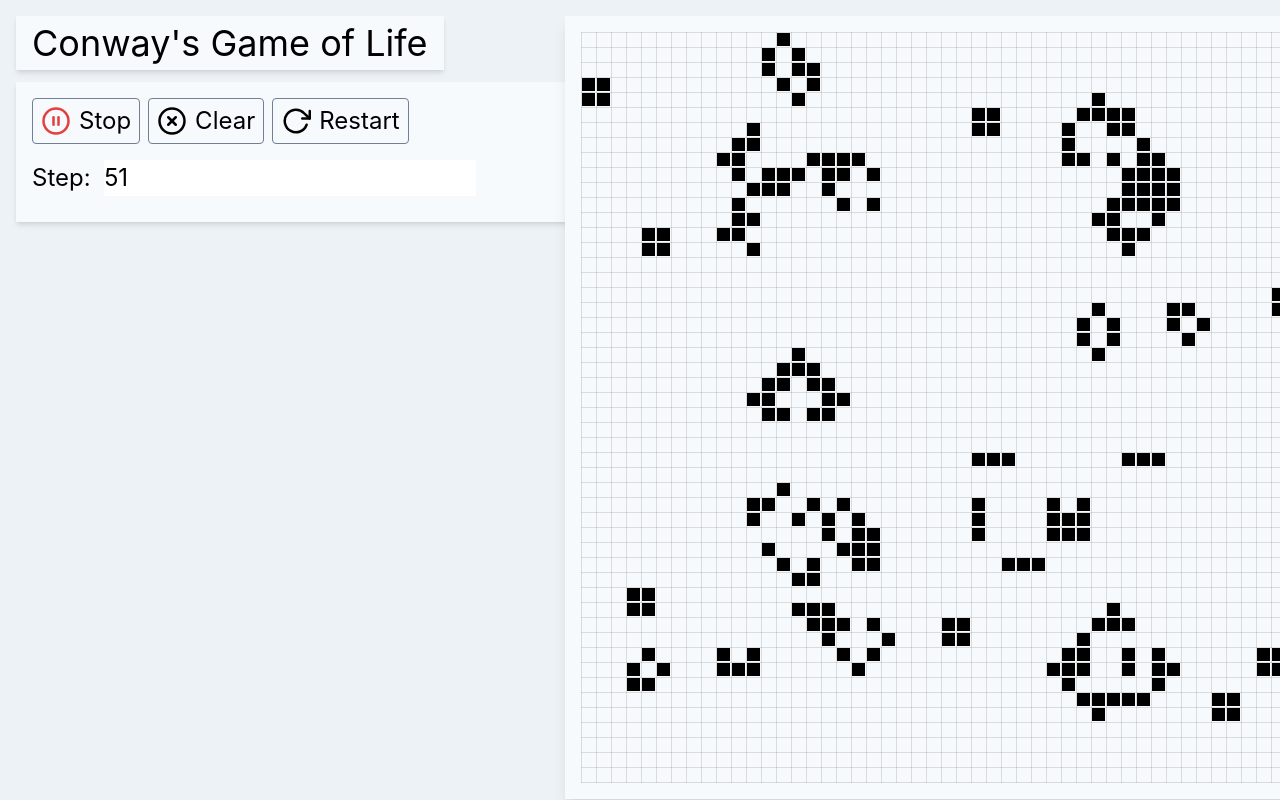
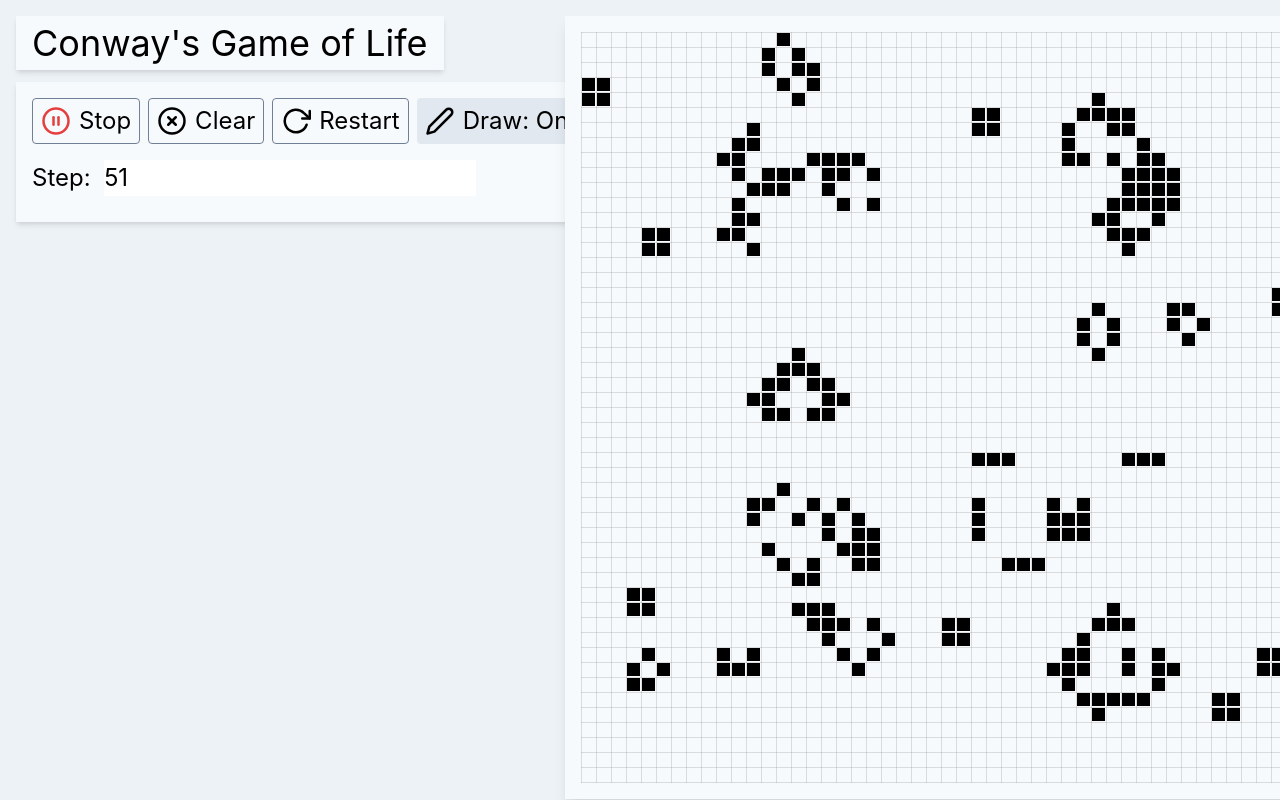
Before and after one commit to daltojohnso/conway, a React (Create React App) app: page / in a window 1280 px wide. Shown: the top 800 px of the page. Built offline with nearby package versions, Linux system fonts and the light colour scheme; the HTML template or start-up script is replaced by a standard one.

Commit message:
add draw mode

```diff
--- a/src/App.js
+++ b/src/App.js
@@ -9,6 +9,7 @@ function App() {
   const [matrix, setMatrix] = useState(initialMatrix);
   const [stepCount, setStepCount] = useState(1);
   const [stopped, setStopped] = useState(false);
+  const [isDrawing, setIsDrawing] = useState(true);
   const [dead, setDead] = useState(false);
 
   useEffect(() => {
@@ -42,6 +43,12 @@ function App() {
             setStepCount(1);
             setDead(true);
             break;
+        case 'drawmode:on':
+            setIsDrawing(true);
+            break;
+        case 'drawmode:off':
+            setIsDrawing(false);
+            break;
         default:
             break;
       }
@@ -60,12 +67,12 @@ function App() {
                 Conway's Game of Life
             </h1>
             <div className="bg-gray-100 shadow-md  ">
-                <Config  config={{ stepCount, stopped }} onChange={onConfigChange} />
+                <Config  config={{ stepCount, stopped, isDrawing }} onChange={onConfigChange} />
             </div>
         </div>
         <div className="flex flex-col justify-center items-center">
             <div style={{minWidth: 750}} className="p-4 bg-gray-100 shadow-lg">
-                <CanvasGrid matrix={matrix} flip={onFlip} size={15} />
+                <CanvasGrid matrix={matrix} flip={onFlip} size={15} isDrawing={isDrawing} />
             </div>
         </div>
     </main>
--- a/src/Config.js
+++ b/src/Config.js
@@ -1,9 +1,11 @@
 import React, {useCallback} from 'react';
-import { FiPauseCircle, FiPlayCircle, FiRotateCw, FiXCircle} from 'react-icons/fi';
+import { FiPauseCircle, FiPlayCircle, FiRotateCw, FiXCircle, FiEdit2} from 'react-icons/fi';
+import classnames from 'classnames';
 
 const Config = ({
     config: {
         stopped,
+        isDrawing,
         stepCount
     },
     onChange
@@ -19,6 +21,10 @@ const Config = ({
     const onRestart = useCallback(() => {
         onChange({action: 'restart'});
     }, [onChange]);
+
+    const onDraw = useCallback(() => {
+        onChange({action: isDrawing ? 'drawmode:off' : 'drawmode:on'});
+    }, [isDrawing, onChange]);
 
     return (
         <div className="grid grid-cols-1 grid-rows-2 gap-4 p-4">
@@ -40,6 +46,10 @@ const Config = ({
                     <FiRotateCw className="mr-2 text-3xl" />
                     <span>Restart</span>
                 </button>
+                <button onClick={onDraw} className={classnames('mr-2 inline-flex justify-center items-center text-2xl bg-transparent hover:bg-gray-400 py-1 px-2 border border-gray-600 hover:border-transparent rounded', {'bg-gray-300 border-none': isDrawing})}>
+                    <FiEdit2 className="mr-2 text-3xl" />
+                    <span>{isDrawing ? 'Draw: On' : 'Draw: Off'}</span>
+                </button>
             </div>
             <div>
                 <label className="text-2xl">
--- a/src/Grid.js
+++ b/src/Grid.js
@@ -21,7 +21,7 @@ const gridlines = size => `<svg width="100%" height="100%" xmlns="http://www.w3.
     <rect width="100%" height="100%" fill="url(#smallGrid)" />
 </svg>`;
 
-export const CanvasGrid = ({matrix, flip, stop, size}) => {
+export const CanvasGrid = ({matrix, flip, stop, size, isDrawing}) => {
     const canvasRef = useRef(null);
     const [xy, setXY] = useState([-1, -1]);
     const [isClicking, setIsClicking] = useState(false);
@@ -68,6 +68,8 @@ export const CanvasGrid = ({matrix, flip, stop, size}) => {
     }, []);
 
     useEffect(() => {
+        if (!isDrawing) return;
+
         const canvas = canvasRef.current;
         canvas.addEventListener('mousedown', onMousedown);
         canvas.addEventListener('mousemove', onMouseover);
@@ -78,7 +80,7 @@ export const CanvasGrid = ({matrix, flip, stop, size}) => {
             canvas.removeEventListener('mousemove', onMouseover);
             document.removeEventListener('mouseup', onMouseup);
         };
-    }, [onMousedown, onMouseover, onMouseup]);
+    }, [isDrawing, onMousedown, onMouseover, onMouseup]);
 
     useEffect(() => {
         const ctx = canvasRef.current.getContext('2d');
```
